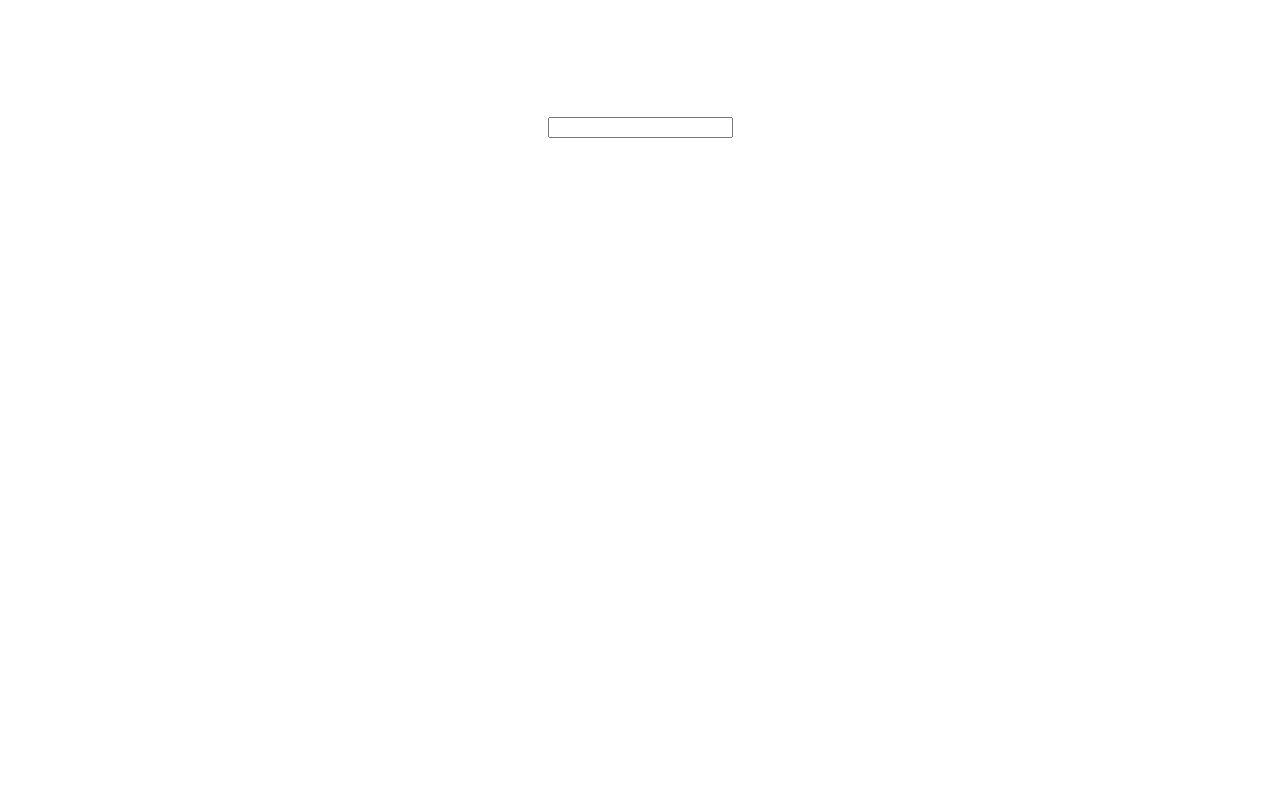
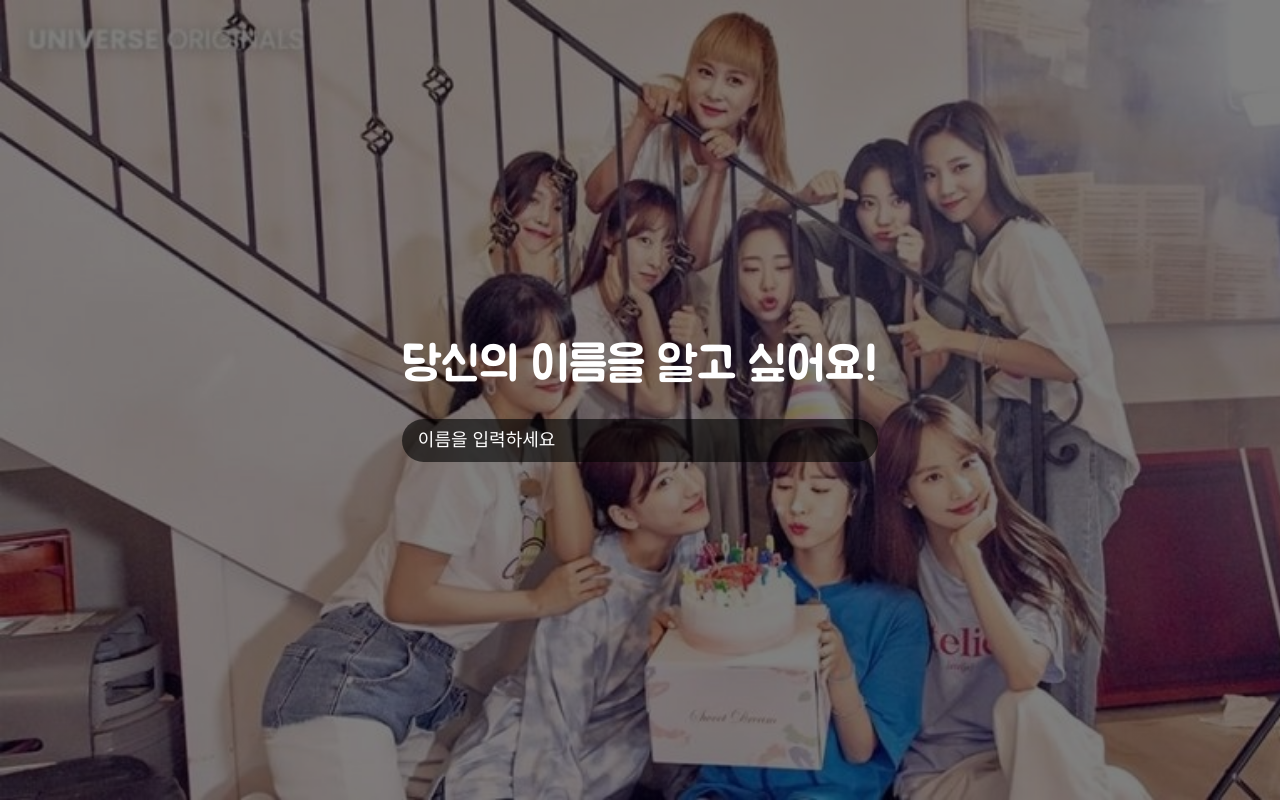
Before and after one commit to Jason9789/Chrome-WJSN, a React (Create React App) app: page / in a window 1280 px wide. Built offline with nearby package versions, Linux system fonts and the light colour scheme; a web font is replaced by a local one.

Commit message:
add: Greeting UI 추가

```diff
--- a/src/components/Greeting.jsx
+++ b/src/components/Greeting.jsx
@@ -1,4 +1,5 @@
 import React, { useCallback, useState } from 'react';
+import '../styles/Greeting.scss';
 
 function Greeting() {
   const [name, setName] = useState('');
@@ -21,16 +22,15 @@ function Greeting() {
   }, [name]);
 
   return (
-    <div className="whats-your-name__container" id="js-whats-your-container">
-      <main className="whats-your-name">
-        <span className="whats-your-name__text">
-          당신의 이름을 알고 싶어요!
-        </span>
-        <form className="form" id="js-name-form" onSubmit={onSubmit}>
+    <div className="background">
+      <main>
+        <div className="user-name">당신의 이름을 알고 싶어요!</div>
+        <form className="form-user" onSubmit={onSubmit}>
           <input
             type="text"
-            className="input"
+            className="input-name"
             id="js-name-input"
+            placeholder="이름을 입력하세요"
             value={name}
             autoComplete="off"
             onChange={onChange}
--- a/src/components/Main.jsx
+++ b/src/components/Main.jsx
@@ -19,7 +19,7 @@ function Main() {
   return (
     <div
       style={{
-        background: `linear-gradient( rgba(0, 0, 0, 0.3), rgba(0, 0, 0, 0.3)), url(${backgroundImg}) no-repeat`,
+        background: `linear-gradient( rgba(0, 0, 0, 0.5), rgba(0, 0, 0, 0.5)), url(${backgroundImg}) no-repeat`,
         backgroundSize: 'cover',
       }}
       className="background"
--- /dev/null
+++ b/src/styles/Greeting.scss
@@ -0,0 +1,36 @@
+@import "../assets/fonts/fonts.css";
+
+.background {
+  background: linear-gradient( rgba(0, 0, 0, 0.5), rgba(0, 0, 0, 0.5)), url("../assets/background/background_01.jpeg") no-repeat;
+  background-size: cover;
+}
+
+.user-name {
+  font-family: "BMJUA";
+  font-size: 3rem;
+  margin-bottom: 2rem;
+  color: white;
+}
+
+.form-user {
+  display: flex;
+  background: rgba($color: #000000, $alpha: 0.6);
+  border-radius: 25px;
+
+  input {
+    font-size: 1.125rem;
+
+    background: none;
+    outline: none;
+    border: none;
+    padding: 0.5rem 1rem;
+    line-height: 1.5;
+    color: white;
+
+    &::placeholder {
+      color: white;
+    }
+
+    flex: 1;
+  }
+}
```
